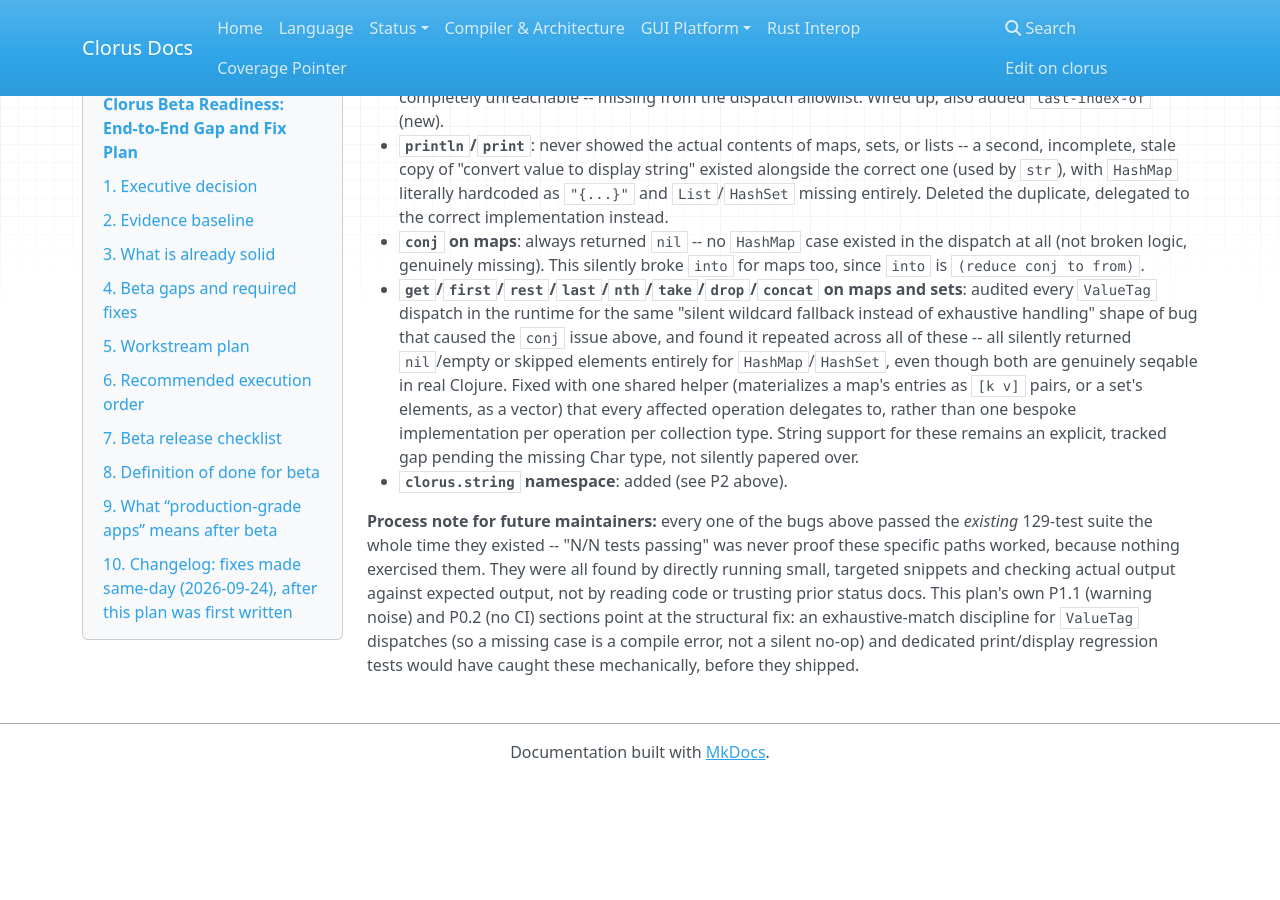
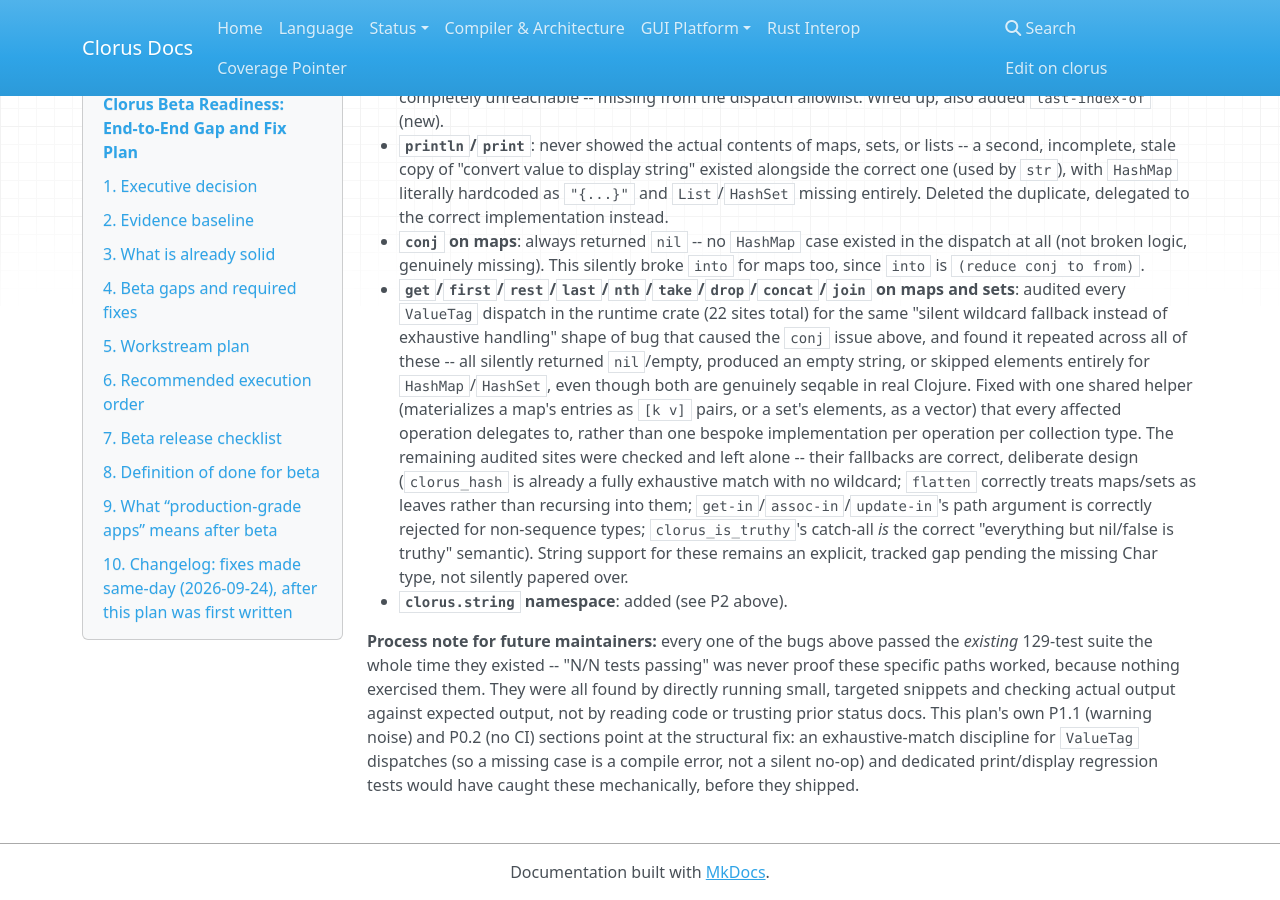
Before and after one commit to prabhugopal/clorus, an MkDocs documentation site: the page built from docs/BETA_READINESS_GAP_AND_FIX_PLAN.md, in a window 1280 px wide and 900 px high, scrolled down 10536 px. Built offline with MkDocs 1.6.1, drawn with Linux system fonts in a browser that asks for light colours; nearby versions of some CDN libraries; before the commit the page ends 11316 px from its top, so only the background shows below that.

Commit message:
docs: note the completed ValueTag audit and join fix in the changelog
Co-Authored-By: Claude Sonnet 5 <noreply@anthropic.com>

```diff
--- a/docs/BETA_READINESS_GAP_AND_FIX_PLAN.md
+++ b/docs/BETA_READINESS_GAP_AND_FIX_PLAN.md
@@ -350,7 +350,7 @@ A follow-up session did a pass of direct execution-based verification against th
 - **`char-at`/`index-of`**: had complete, correct Rust implementations and LLVM declarations sitting completely unreachable -- missing from the dispatch allowlist. Wired up; also added `last-index-of` (new).
 - **`println`/`print`**: never showed the actual contents of maps, sets, or lists -- a second, incomplete, stale copy of "convert value to display string" existed alongside the correct one (used by `str`), with `HashMap` literally hardcoded as `"{...}"` and `List`/`HashSet` missing entirely. Deleted the duplicate, delegated to the correct implementation instead.
 - **`conj` on maps**: always returned `nil` -- no `HashMap` case existed in the dispatch at all (not broken logic, genuinely missing). This silently broke `into` for maps too, since `into` is `(reduce conj to from)`.
-- **`get`/`first`/`rest`/`last`/`nth`/`take`/`drop`/`concat` on maps and sets**: audited every `ValueTag` dispatch in the runtime for the same "silent wildcard fallback instead of exhaustive handling" shape of bug that caused the `conj` issue above, and found it repeated across all of these -- all silently returned `nil`/empty or skipped elements entirely for `HashMap`/`HashSet`, even though both are genuinely seqable in real Clojure. Fixed with one shared helper (materializes a map's entries as `[k v]` pairs, or a set's elements, as a vector) that every affected operation delegates to, rather than one bespoke implementation per operation per collection type. String support for these remains an explicit, tracked gap pending the missing Char type, not silently papered over.
+- **`get`/`first`/`rest`/`last`/`nth`/`take`/`drop`/`concat`/`join` on maps and sets**: audited every `ValueTag` dispatch in the runtime crate (22 sites total) for the same "silent wildcard fallback instead of exhaustive handling" shape of bug that caused the `conj` issue above, and found it repeated across all of these -- all silently returned `nil`/empty, produced an empty string, or skipped elements entirely for `HashMap`/`HashSet`, even though both are genuinely seqable in real Clojure. Fixed with one shared helper (materializes a map's entries as `[k v]` pairs, or a set's elements, as a vector) that every affected operation delegates to, rather than one bespoke implementation per operation per collection type. The remaining audited sites were checked and left alone -- their fallbacks are correct, deliberate design (`clorus_hash` is already a fully exhaustive match with no wildcard; `flatten` correctly treats maps/sets as leaves rather than recursing into them; `get-in`/`assoc-in`/`update-in`'s path argument is correctly rejected for non-sequence types; `clorus_is_truthy`'s catch-all *is* the correct "everything but nil/false is truthy" semantic). String support for these remains an explicit, tracked gap pending the missing Char type, not silently papered over.
 - **`clorus.string` namespace**: added (see P2 above).
 
 **Process note for future maintainers:** every one of the bugs above passed the *existing* 129-test suite the whole time they existed -- "N/N tests passing" was never proof these specific paths worked, because nothing exercised them. They were all found by directly running small, targeted snippets and checking actual output against expected output, not by reading code or trusting prior status docs. This plan's own P1.1 (warning noise) and P0.2 (no CI) sections point at the structural fix: an exhaustive-match discipline for `ValueTag` dispatches (so a missing case is a compile error, not a silent no-op) and dedicated print/display regression tests would have caught these mechanically, before they shipped.
```
